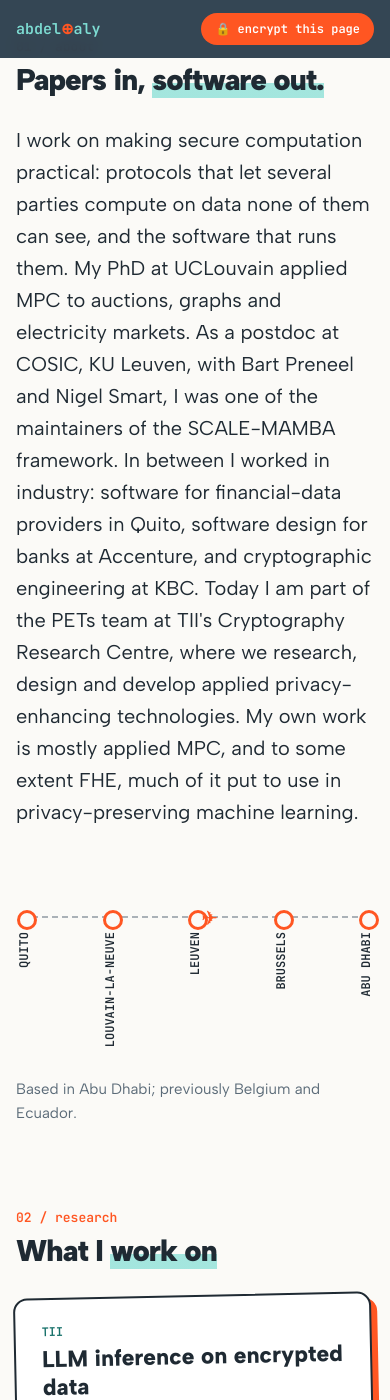
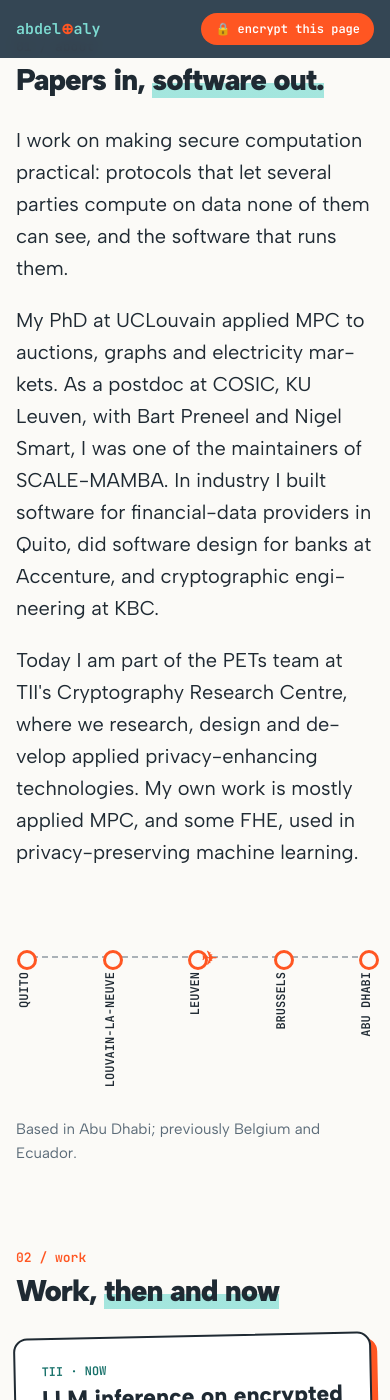
Before and after one commit to abdelrahamanaly/abdelrahamanaly.github.io, a Jekyll site: the page built from index.html, in a window 390 px wide and 1400 px high, scrolled down 1090 px. Built offline with Jekyll 4.4.1, drawn with Linux system fonts in a browser that asks for light colours; some of the changed text lies outside the part shown.

Commit message:
Split the About text into paragraphs, retitle the work section, rename the demo, and add a car line to the tour
- About: shorter, three paragraphs (what I do, path so far, today), justified on wide screens.
- Work section: "Work, then and now", with dates on each card, so past roles do not read as current.
- Section 05: "demo" instead of "toy" (nav, label, heading, anchor #demo).
- Brussels tour: a solid line for the walk through all stops, and a dashed orange line for
  the car route from the Cinquantenaire parking (stop 6), with a legend.
- README: squash-merge message template.

Co-Authored-By: Claude Opus 5.5 <noreply@anthropic.com>

```diff
--- a/_data/profile.yml
+++ b/_data/profile.yml
@@ -38,16 +38,20 @@ venues: [Latincrypt (Program Chair), ACM CCS, USENIX Security, ESORICS, PoPETs,
 about:
   heading: "Papers in,"
   heading_em: "software out."
-  text: >-
-    I work on making secure computation practical: protocols that let several parties compute on
-    data none of them can see, and the software that runs them. My PhD at UCLouvain applied MPC to
-    auctions, graphs and electricity markets. As a postdoc at COSIC, KU Leuven, with Bart Preneel and
-    Nigel Smart, I was one of the maintainers of the SCALE-MAMBA framework. In between I worked in
-    industry: software for financial-data providers in Quito, software design for banks at Accenture,
-    and cryptographic engineering at KBC. Today I am part of the PETs team at TII's Cryptography
-    Research Centre, where we research, design and develop applied privacy-enhancing technologies.
-    My own work is mostly applied MPC, and to some extent FHE, much of it put to use in
-    privacy-preserving machine learning.
+  # One entry per paragraph.
+  paragraphs:
+    - >-
+      I work on making secure computation practical: protocols that let several parties
+      compute on data none of them can see, and the software that runs them.
+    - >-
+      My PhD at UCLouvain applied MPC to auctions, graphs and electricity markets. As a
+      postdoc at COSIC, KU Leuven, with Bart Preneel and Nigel Smart, I was one of the
+      maintainers of SCALE-MAMBA. In industry I built software for financial-data providers
+      in Quito, did software design for banks at Accenture, and cryptographic engineering at KBC.
+    - >-
+      Today I am part of the PETs team at TII's Cryptography Research Centre, where we
+      research, design and develop applied privacy-enhancing technologies. My own work is
+      mostly applied MPC, and some FHE, used in privacy-preserving machine learning.
 
 contact:
   heading: "Say hello."
--- a/assets/site.css
+++ b/assets/site.css
@@ -77,6 +77,8 @@ h2 { font-size: clamp(30px, 4.4vw, 46px); font-weight: 900; letter-spacing: -1px
 h2 em { font-style: normal; background: linear-gradient(transparent 60%, color-mix(in srgb, var(--mint) 70%, transparent) 60%); }
 .about { display: grid; grid-template-columns: 1.4fr 1fr; gap: 48px; align-items: start; }
 .about p { font-size: 20px; line-height: 1.6; }
+.about .prose p { max-width: 62ch; text-align: justify; hyphens: auto; }
+.about .prose p + p { margin-top: 1em; }
 
 /* Route */
 .route { list-style: none; display: flex; justify-content: space-between; position: relative; padding: 34px 0 10px; }
@@ -119,7 +121,7 @@ a.card.side { display: block; text-decoration: none; color: inherit; }
 .chips span { background: var(--mint-tint); border: 1.5px solid var(--mint-line); border-radius: 99px; padding: 4px 13px; font-size: 15px; transition: transform .15s; }
 .chips span:hover { transform: translateY(-3px) rotate(-2deg); border-color: var(--orange); }
 
-/* Secret sharing toy */
+/* Secret-sharing demo */
 .toy { background: var(--navy); color: #fff; border-radius: 18px; padding: 34px; display: grid; grid-template-columns: 1fr 1.4fr; gap: 34px; align-items: center; position: relative; overflow: hidden; }
 .toy h3 { font-size: 26px; font-weight: 800; line-height: 1.2; margin-bottom: 10px; }
 .toy p { color: #c4d3de; font-size: 16px; }
@@ -173,6 +175,7 @@ footer .wrap { display: flex; justify-content: space-between; gap: 14px; flex-wr
   .num:nth-child(odd) { border-left: 0; }
   .num { border-top: 2px solid var(--mint-line); }
   .about, .toy, .three { grid-template-columns: 1fr; }
+  .about .prose p { text-align: left; }
   .cards { grid-template-columns: 1fr; }
   .role { grid-template-columns: 1fr; gap: 4px; }
   .route li span { writing-mode: vertical-rl; transform: rotate(180deg); }
--- a/assets/site.js
+++ b/assets/site.js
@@ -1,4 +1,4 @@
-// Homepage interactions: tagline decrypt, "encrypt this page" (button or E key), secret-sharing toy.
+// Homepage interactions: tagline decrypt, "encrypt this page" (button or E key), secret-sharing demo.
 (() => {
   const HEX = "0123456789abcdef";
   const rnd = () => HEX[Math.floor(Math.random() * 16)];
@@ -55,7 +55,7 @@
   lock.addEventListener("click", toggle);
   addEventListener("keydown", (e) => { if ((e.key === "e" || e.key === "E") && !e.target.closest("input,textarea")) toggle(); });
 
-  // Secret-sharing toy: three additive shares over the prime field F_p (p = 2^61 - 1)
+  // Secret-sharing demo: three additive shares over the prime field F_p (p = 2^61 - 1)
   // or the ring Z_{2^64}. Randomness comes from crypto.getRandomValues; shares are uniform.
   const MODS = {
     p:    { m: (1n << 61n) - 1n, name: "p", note: "A prime field, the setting of SCALE-MAMBA and most MPC protocols: every non-zero value has an inverse, so division works. p = 2⁶¹ − 1 is a Mersenne prime." },
--- a/index.html
+++ b/index.html
@@ -8,7 +8,7 @@ layout: default
 <nav>
   <div class="wrap">
     <a class="logo" href="#top">abdel<i>⊕</i>aly</a>
-    <div class="links"><a href="#work">Work</a><a href="#experience">Experience</a><a href="#toy">Play</a><a href="#papers">Papers</a><a href="#contact">Contact</a></div>
+    <div class="links"><a href="#work">Work</a><a href="#experience">Experience</a><a href="#demo">Demo</a><a href="#papers">Papers</a><a href="#contact">Contact</a></div>
     <button class="lock" id="lock" aria-pressed="false" title="Press E">🔒 encrypt this page</button>
   </div>
 </nav>
@@ -46,7 +46,7 @@ layout: default
   <section id="about">
     <div class="label">01 / about</div>
     <div class="about">
-      <div><h2>{{ p.about.heading | escape }} <em>{{ p.about.heading_em | escape }}</em></h2><p>{{ p.about.text | escape }}</p></div>
+      <div><h2>{{ p.about.heading | escape }} <em>{{ p.about.heading_em | escape }}</em></h2><div class="prose">{% for para in p.about.paragraphs %}<p>{{ para | escape }}</p>{% endfor %}</div></div>
       <div>
         <ol class="route" aria-label="Where I have worked">
           {%- for city in p.route %}<li style="--i:{{ forloop.index0 }}"><span>{{ city | escape }}</span></li>{% endfor %}
@@ -58,8 +58,8 @@ layout: default
   </section>
 
   <section id="work">
-    <div class="label">02 / research</div>
-    <h2>What I <em>work on</em></h2>
+    <div class="label">02 / work</div>
+    <h2>Work, <em>then and now</em></h2>
     <div class="cards">
       {%- for h in site.data.highlights %}
       {%- assign tilt = forloop.index0 | modulo: 4 %}
@@ -99,9 +99,9 @@ layout: default
     </div>
   </section>
 
-  <section id="toy">
-    <div class="label">05 / play</div>
-    <h2>Try a <em>secret-sharing</em> toy</h2>
+  <section id="demo">
+    <div class="label">05 / demo</div>
+    <h2>Try <em>secret sharing</em></h2>
     <div class="toy">
       <div>
         <h3>Split a secret into three shares.</h3>
```
Also changed, not shown: _data/highlights.yml (+4 -4 lines), brussels/index.html (+14 -3 lines), README.md.
